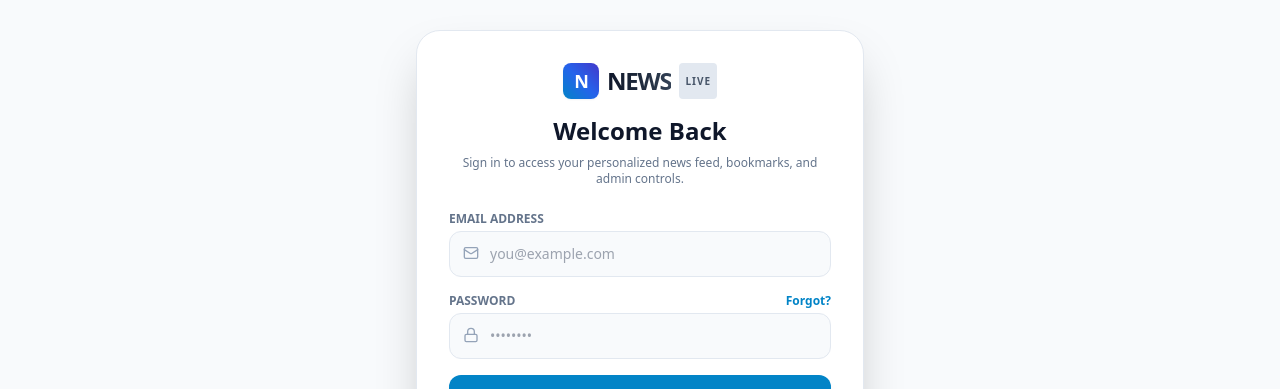
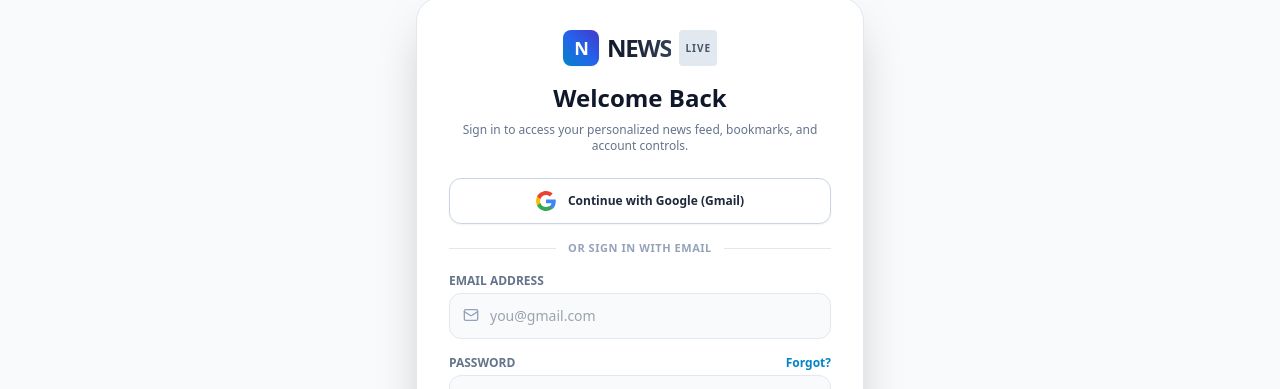
Before and after one commit to rajkumar50036/Aadhya.news, a Next.js app: page /login in a window 1280 px wide. Shown: the part 165-554 px from the top of the page. Built offline with nearby package versions, Linux system fonts and the light colour scheme; no server answers.

Commit message:
Fix fs module Webpack error and add Google Gmail authentication options

```diff
--- a/src/app/login/page.tsx
+++ b/src/app/login/page.tsx
@@ -3,7 +3,7 @@
 import React, { useState } from 'react';
 import Link from 'next/link';
 import { useRouter } from 'next/navigation';
-import { Lock, Mail, ArrowRight, ShieldCheck, Github } from 'lucide-react';
+import { Lock, Mail, ArrowRight, ShieldCheck } from 'lucide-react';
 import { LogoPlaceholder } from '@/components/LogoPlaceholder';
 import { useLanguage } from '@/context/LanguageContext';
 
@@ -13,14 +13,24 @@ export default function LoginPage() {
   const [email, setEmail] = useState('');
   const [password, setPassword] = useState('');
   const [loading, setLoading] = useState(false);
+  const [googleLoading, setGoogleLoading] = useState(false);
 
   const handleLogin = (e: React.FormEvent) => {
     e.preventDefault();
     setLoading(true);
     setTimeout(() => {
       setLoading(false);
-      router.push('/admin');
+      router.push('/');
     }, 1000);
+  };
+
+  const handleGoogleSignIn = () => {
+    setGoogleLoading(true);
+    setTimeout(() => {
+      setGoogleLoading(false);
+      localStorage.setItem('user_auth', JSON.stringify({ email: 'user@gmail.com', name: 'Google User', provider: 'google' }));
+      router.push('/');
+    }, 1200);
   };
 
   return (
@@ -32,8 +42,44 @@ export default function LoginPage() {
             Welcome Back
           </h1>
           <p className="text-xs text-slate-500">
-            Sign in to access your personalized news feed, bookmarks, and admin controls.
+            Sign in to access your personalized news feed, bookmarks, and account controls.
           </p>
+        </div>
+
+        {/* Google (Gmail) One-Tap Login Button */}
+        <button
+          onClick={handleGoogleSignIn}
+          disabled={googleLoading}
+          type="button"
+          className="w-full py-3 px-4 rounded-xl border border-slate-300 dark:border-slate-700 bg-white dark:bg-slate-800 hover:bg-slate-50 dark:hover:bg-slate-750 text-slate-800 dark:text-slate-100 font-bold text-xs flex items-center justify-center gap-3 transition-all shadow-sm active:scale-95"
+        >
+          {/* Official Google Logo */}
+          <svg className="w-5 h-5" viewBox="0 0 24 24">
+            <path
+              fill="#4285F4"
+              d="M23.745 12.27c0-.7-.06-1.4-.19-2.07H12v4.51h6.6c-.29 1.52-1.14 2.82-2.4 3.68v3.05h3.88c2.27-2.09 3.665-5.17 3.665-9.17z"
+            />
+            <path
+              fill="#34A853"
+              d="M12 24c3.24 0 5.95-1.08 7.93-2.91l-3.88-3.05c-1.08.72-2.45 1.16-4.05 1.16-3.12 0-5.77-2.1-6.72-4.93H1.29v3.15C3.26 21.3 7.35 24 12 24z"
+            />
+            <path
+              fill="#FBBC05"
+              d="M5.28 14.27c-.25-.72-.38-1.49-.38-2.27s.13-1.55.38-2.27V6.58H1.29C.47 8.21 0 10.05 0 12s.47 3.79 1.29 5.42l3.99-3.15z"
+            />
+            <path
+              fill="#EA4335"
+              d="M12 4.75c1.77 0 3.35.61 4.6 1.8l3.42-3.42C17.95 1.19 15.24 0 12 0 7.35 0 3.26 2.7 1.29 6.58l3.99 3.15c.95-2.83 3.6-4.98 6.72-4.98z"
+            />
+          </svg>
+          <span>{googleLoading ? 'Connecting to Gmail...' : 'Continue with Google (Gmail)'}</span>
+        </button>
+
+        <div className="relative flex items-center justify-center">
+          <div className="border-t border-slate-200 dark:border-slate-800 w-full" />
+          <span className="bg-white dark:bg-slate-900 px-3 text-[11px] font-bold text-slate-400 uppercase tracking-wider absolute">
+            or sign in with email
+          </span>
         </div>
 
         <form onSubmit={handleLogin} className="space-y-4">
@@ -45,7 +91,7 @@ export default function LoginPage() {
                 required
                 value={email}
                 onChange={(e) => setEmail(e.target.value)}
-                placeholder="you@example.com"
+                placeholder="you@gmail.com"
                 className="w-full pl-10 pr-4 py-3 text-sm rounded-xl bg-slate-50 dark:bg-slate-800 border border-slate-200 dark:border-slate-700 outline-none focus:ring-2 focus:ring-sky-500"
               />
               <Mail className="w-4 h-4 text-slate-400 absolute left-3.5 top-3.5" />
--- a/src/app/register/page.tsx
+++ b/src/app/register/page.tsx
@@ -3,7 +3,7 @@
 import React, { useState } from 'react';
 import Link from 'next/link';
 import { useRouter } from 'next/navigation';
-import { User, Mail, Lock, Globe, ArrowRight, CheckCircle } from 'lucide-react';
+import { User, Mail, Lock, CheckCircle, ArrowRight } from 'lucide-react';
 import { LogoPlaceholder } from '@/components/LogoPlaceholder';
 import { SUPPORTED_LANGUAGES, LanguageCode } from '@/lib/i18n';
 import { useLanguage } from '@/context/LanguageContext';
@@ -16,6 +16,7 @@ export default function RegisterPage() {
   const [password, setPassword] = useState('');
   const [selectedLang, setSelectedLang] = useState<LanguageCode>('en');
   const [loading, setLoading] = useState(false);
+  const [googleLoading, setGoogleLoading] = useState(false);
 
   const handleRegister = (e: React.FormEvent) => {
     e.preventDefault();
@@ -28,6 +29,16 @@ export default function RegisterPage() {
     }, 1000);
   };
 
+  const handleGoogleSignUp = () => {
+    setGoogleLoading(true);
+    setLanguage(selectedLang);
+    setTimeout(() => {
+      setGoogleLoading(false);
+      localStorage.setItem('user_auth', JSON.stringify({ email: 'user@gmail.com', name: 'Google User', provider: 'google' }));
+      router.push('/');
+    }, 1200);
+  };
+
   return (
     <div className="min-h-[85vh] flex items-center justify-center px-4 sm:px-6 lg:px-8 py-12">
       <div className="max-w-md w-full bg-white dark:bg-slate-900 border border-slate-200 dark:border-slate-800 rounded-3xl p-8 shadow-2xl space-y-6">
@@ -37,8 +48,43 @@ export default function RegisterPage() {
             Create Account
           </h1>
           <p className="text-xs text-slate-500">
-            Set up your reader profile and choose your preferred primary news language.
+            Set up your reader profile and select your primary news language.
           </p>
+        </div>
+
+        {/* Google (Gmail) Sign Up Button */}
+        <button
+          onClick={handleGoogleSignUp}
+          disabled={googleLoading}
+          type="button"
+          className="w-full py-3 px-4 rounded-xl border border-slate-300 dark:border-slate-700 bg-white dark:bg-slate-800 hover:bg-slate-50 dark:hover:bg-slate-750 text-slate-800 dark:text-slate-100 font-bold text-xs flex items-center justify-center gap-3 transition-all shadow-sm active:scale-95"
+        >
+          <svg className="w-5 h-5" viewBox="0 0 24 24">
+            <path
+              fill="#4285F4"
+              d="M23.745 12.27c0-.7-.06-1.4-.19-2.07H12v4.51h6.6c-.29 1.52-1.14 2.82-2.4 3.68v3.05h3.88c2.27-2.09 3.665-5.17 3.665-9.17z"
+            />
+            <path
+              fill="#34A853"
+              d="M12 24c3.24 0 5.95-1.08 7.93-2.91l-3.88-3.05c-1.08.72-2.45 1.16-4.05 1.16-3.12 0-5.77-2.1-6.72-4.93H1.29v3.15C3.26 21.3 7.35 24 12 24z"
+            />
+            <path
+              fill="#FBBC05"
+              d="M5.28 14.27c-.25-.72-.38-1.49-.38-2.27s.13-1.55.38-2.27V6.58H1.29C.47 8.21 0 10.05 0 12s.47 3.79 1.29 5.42l3.99-3.15z"
+            />
+            <path
+              fill="#EA4335"
+              d="M12 4.75c1.77 0 3.35.61 4.6 1.8l3.42-3.42C17.95 1.19 15.24 0 12 0 7.35 0 3.26 2.7 1.29 6.58l3.99 3.15c.95-2.83 3.6-4.98 6.72-4.98z"
+            />
+          </svg>
+          <span>{googleLoading ? 'Connecting to Gmail...' : 'Sign Up with Google (Gmail)'}</span>
+        </button>
+
+        <div className="relative flex items-center justify-center">
+          <div className="border-t border-slate-200 dark:border-slate-800 w-full" />
+          <span className="bg-white dark:bg-slate-900 px-3 text-[11px] font-bold text-slate-400 uppercase tracking-wider absolute">
+            or register with email
+          </span>
         </div>
 
         <form onSubmit={handleRegister} className="space-y-4">
@@ -65,7 +111,7 @@ export default function RegisterPage() {
                 required
                 value={email}
                 onChange={(e) => setEmail(e.target.value)}
-                placeholder="you@example.com"
+                placeholder="you@gmail.com"
                 className="w-full pl-10 pr-4 py-3 text-sm rounded-xl bg-slate-50 dark:bg-slate-800 border border-slate-200 dark:border-slate-700 outline-none focus:ring-2 focus:ring-sky-500"
               />
               <Mail className="w-4 h-4 text-slate-400 absolute left-3.5 top-3.5" />
@@ -73,7 +119,7 @@ export default function RegisterPage() {
           </div>
 
           <div>
-            <label className="block text-xs font-bold uppercase text-slate-500 mb-1">Preferred Language</label>
+            <label className="block text-xs font-bold uppercase text-slate-500 mb-1">Preferred News Language</label>
             <div className="grid grid-cols-2 gap-2 text-xs">
               {SUPPORTED_LANGUAGES.map((lang) => (
                 <button
--- a/src/lib/db.ts
+++ b/src/lib/db.ts
@@ -1,24 +1,4 @@
 import { PrismaClient } from '@prisma/client';
-import fs from 'fs';
-import path from 'path';
-
-// Handle Vercel serverless read-only filesystem by copying SQLite DB to /tmp/dev.db
-if (process.env.VERCEL === '1' || process.env.NEXT_PUBLIC_VERCEL_ENV) {
-  try {
-    const tmpDbPath = '/tmp/dev.db';
-    const localDbPath = path.join(process.cwd(), 'dev.db');
-
-    if (!fs.existsSync(tmpDbPath) && fs.existsSync(localDbPath)) {
-      fs.copyFileSync(localDbPath, tmpDbPath);
-    }
-
-    if (fs.existsSync(tmpDbPath)) {
-      process.env.DATABASE_URL = `file:${tmpDbPath}`;
-    }
-  } catch (e) {
-    console.warn('Vercel SQLite tmp setup notice:', e);
-  }
-}
 
 const globalForPrisma = globalThis as unknown as {
   prisma: PrismaClient | undefined;
```
Also changed, not shown: src/lib/data-service.ts (+4 -5 lines).
